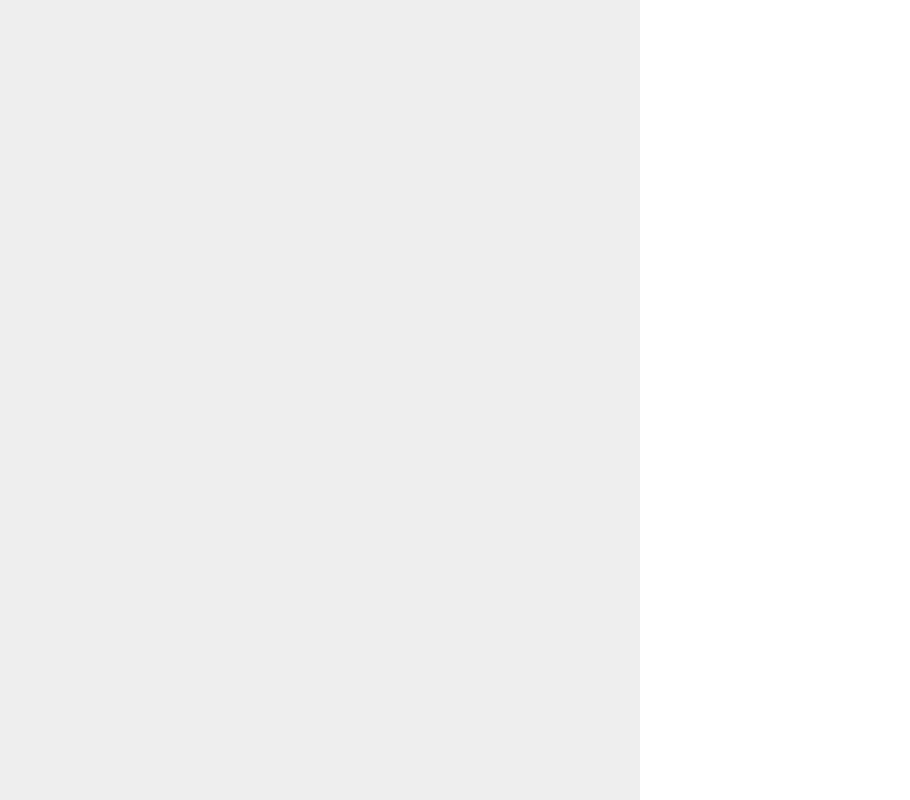
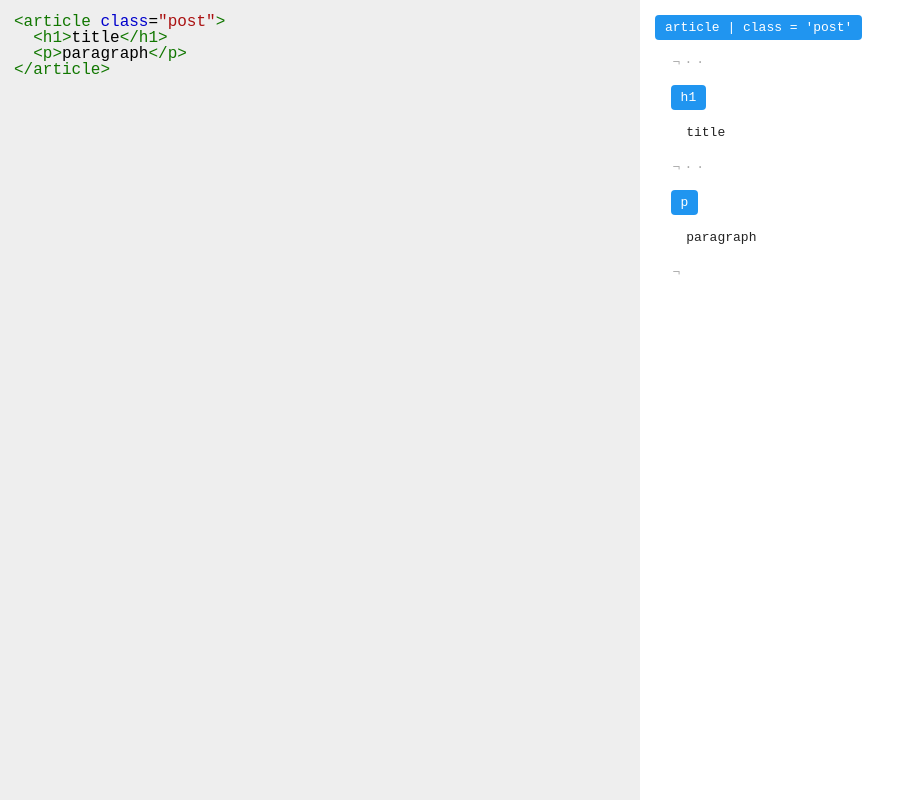
Before and after one commit to matthewmueller/pretty-html, a plain HTML site: page index.html in a window 1280 px wide. Shown: the whole page, without its empty margins (0-910 px from the left). Drawn offline with Linux system fonts and the light colour scheme.

Commit message:
add default

```diff
--- a/index.html
+++ b/index.html
@@ -44,7 +44,12 @@
 </head>
 <body>
   <div id="left">
-    <textarea id="editor"></textarea>
+<textarea id="editor">
+<article class="post">
+  <h1>title</h1>
+  <p>paragraph</p>
+</article>
+</textarea>
   </div>
   <div id="right"></div>
   <script src="codemirror.js"></script>
@@ -54,6 +59,8 @@
     var editor = document.getElementById('editor');
     var pretty = require('pretty-html');
     var out = document.getElementById('right');
+    var dom = domify(editor.value);
+
     var cm = CodeMirror.fromTextArea(editor, {
       mode: 'htmlmixed',
       lineWrapping: true
@@ -67,6 +74,7 @@
       } catch (e) {}
     });
 
+    out.innerHTML = pretty(dom).html();
   </script>
 </body>
 </html>
```
